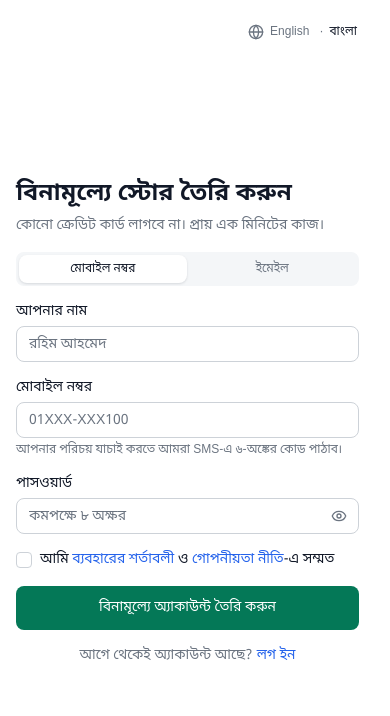
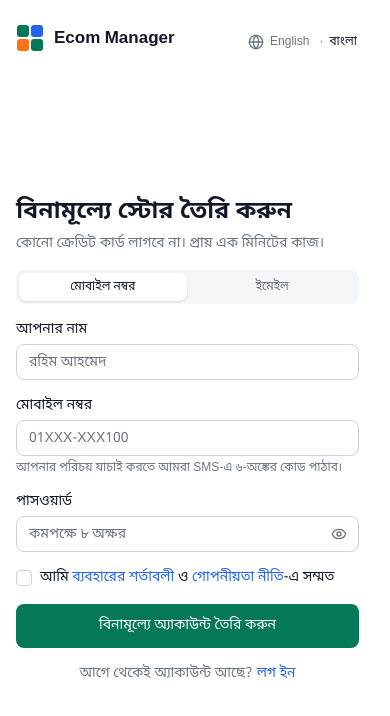
Before and after one commit to shahnewaz5646455/multi-tenant-folder-structure, a Next.js app in the folder apps/web/: page /bn/signup in a window 390 px wide. Shown: the top 716 px of the page. Built offline with nearby package versions, Linux system fonts and the light colour scheme.

Commit message:
feat(auth): enhance AuthShell layout with logo and locale switcher for better UX feat(home): remove unused PartnersSection from HomePage for cleaner structure feat(config): add allowedDevOrigins for improved development environment support

```diff
--- a/apps/web/next.config.ts
+++ b/apps/web/next.config.ts
@@ -5,6 +5,11 @@ const withNextIntl = createNextIntlPlugin('./src/i18n/request.ts');
 
 const config: NextConfig = {
   transpilePackages: ['@ecm/format', '@ecm/i18n', '@ecm/ui'],
+  /* Next 15+ refuses to bootstrap its dev runtime (hydration, HMR, devtools)
+   * for requests whose Host header isn't localhost unless listed here, which
+   * silently breaks `useState`-driven UI (segmented tabs, accordions, etc.)
+   * when testing from a WSL bridge or LAN IP. Add new testing hosts here. */
+  allowedDevOrigins: ['172.26.144.1', '*.trycloudflare.com'],
 };
 
 export default withNextIntl(config);
--- a/apps/web/src/app/[lang]/(auth)/_components/auth-shell.tsx
+++ b/apps/web/src/app/[lang]/(auth)/_components/auth-shell.tsx
@@ -1,4 +1,7 @@
 import type { JSX, ReactNode } from 'react';
+import { useTranslations } from 'next-intl';
+import { Logo } from '@/components/layout/logo';
+import { Link } from '@/i18n/navigation';
 import { AuthLocaleSwitcher } from './auth-locale-switcher';
 import { BrandPanel } from './brand-panel';
 
@@ -8,17 +11,31 @@ type Props = {
 
 /* Split-screen auth layout used by every (auth) page: brand panel on the left
  * ≥ lg, content column on the right with the locale switcher pinned to its
- * top-right. The content column caps at 400px to match Figma. */
+ * top-right. The content column caps at 400px to match Figma.
+ *
+ * Below lg the brand panel is hidden, so the content column grows its own top
+ * bar: the Logo (linking home) on the left and the locale switcher on the
+ * right — otherwise the mark would disappear entirely on mobile. */
 export function AuthShell({ children }: Props): JSX.Element {
+  const t = useTranslations('nav');
+
   return (
     <div className="flex min-h-screen w-full items-stretch">
       <BrandPanel />
-      <div className="relative flex min-h-screen min-w-0 flex-1 flex-col items-center justify-center px-4 py-10 sm:px-6">
-        <div className="absolute right-4 top-6 sm:right-8 sm:top-8">
+      <div className="relative flex min-h-screen min-w-0 flex-1 flex-col px-4 py-6 sm:px-6 sm:py-8">
+        <div className="flex items-center justify-between lg:hidden">
+          <Link href="/" aria-label={t('home')} className="shrink-0">
+            <Logo variant="full" />
+          </Link>
           <AuthLocaleSwitcher />
         </div>
-        {/* w-[400px] matches Figma's fixed content column art direction. */}
-        <div className="flex w-full max-w-[400px] flex-col gap-4">{children}</div>
+        <div className="absolute right-4 top-6 hidden sm:right-8 sm:top-8 lg:block">
+          <AuthLocaleSwitcher />
+        </div>
+        <div className="flex flex-1 items-center justify-center py-8 lg:py-0">
+          {/* w-[400px] matches Figma's fixed content column art direction. */}
+          <div className="flex w-full max-w-[400px] flex-col gap-4">{children}</div>
+        </div>
       </div>
     </div>
   );
--- a/apps/web/src/app/[lang]/page.tsx
+++ b/apps/web/src/app/[lang]/page.tsx
@@ -7,7 +7,6 @@ import { FaqSection } from './_components/faq-section';
 import { GoLiveSection } from './_components/go-live-section';
 import { HeroSection } from './_components/hero-section';
 import { LiveStatsSection } from './_components/live-stats-section';
-import { PartnersSection } from './_components/partners-section';
 import { TemplatesSection } from './_components/templates-section';
 import { TestimonialsSection } from './_components/testimonials-section';
 import { ToolkitSection } from './_components/toolkit-section';
@@ -25,7 +24,6 @@ export default async function HomePage({ params }: Props): Promise<JSX.Element>
       <main>
         <HeroSection />
         <LiveStatsSection />
-        <PartnersSection />
         <ToolkitSection />
         <GoLiveSection />
         <TemplatesSection />
```
